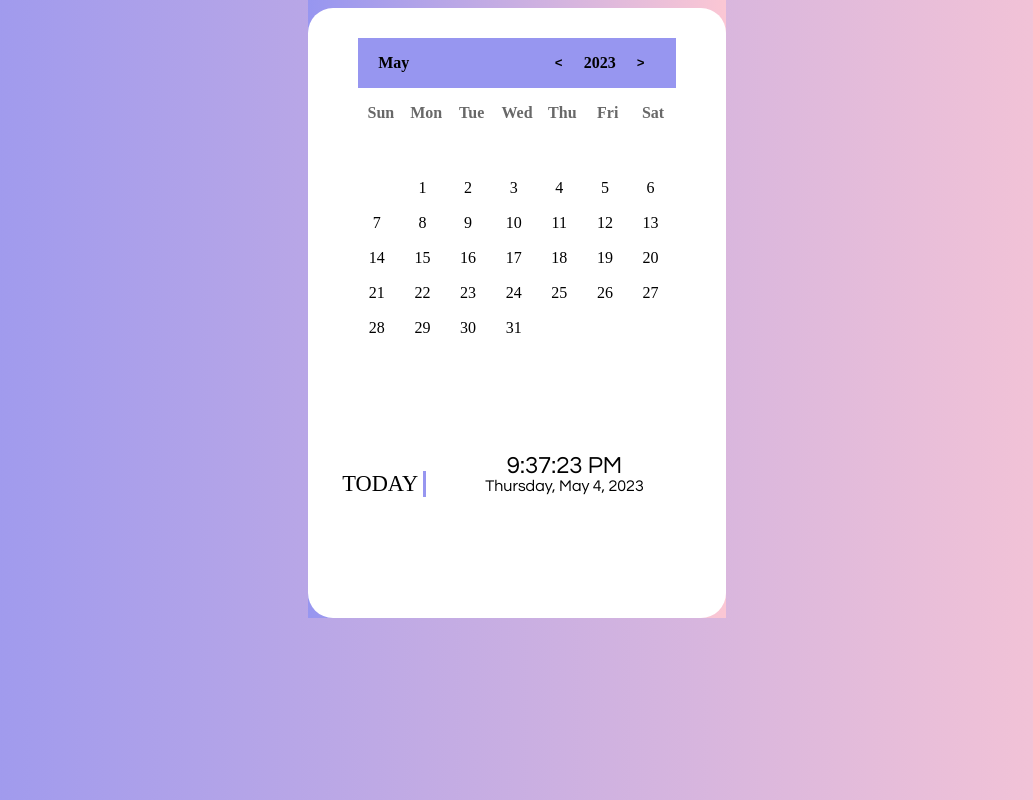
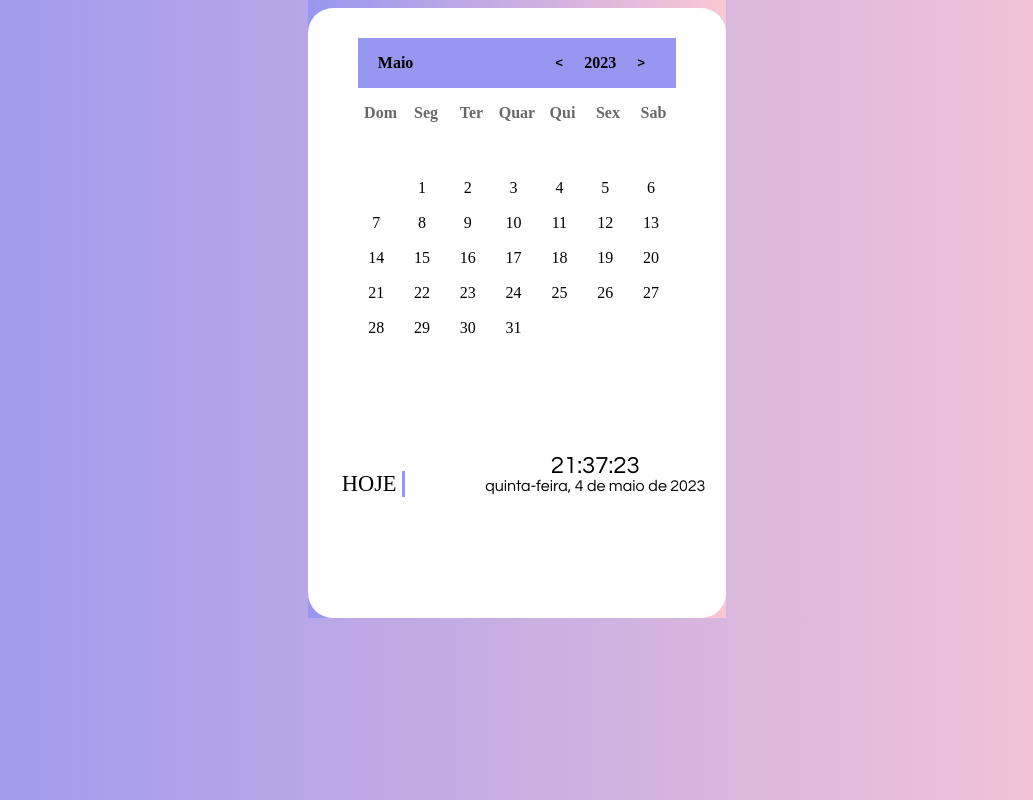
Before and after one commit to Nycholas7/Calendario-teste, a plain HTML site: page index.html in a window 1280 px wide. Shown: the whole page, without its empty margins (123-1156 px from the left). Drawn offline with Linux system fonts and the light colour scheme.

Commit message:
calendar

```diff
--- a/index.html
+++ b/index.html
@@ -1,5 +1,5 @@
 <!DOCTYPE html>
-<html lang="en">
+<html lang="pt-BR">
 <head>
     <meta charset="UTF-8">
     <meta http-equiv="X-UA-Compatible" content="IE=edge">
@@ -12,7 +12,7 @@
     <div class="container">
         <div class="calendar">
          <div class="calendar-header">
-            <span class="month-picker" id="month-picker"> May </span>
+            <span class="month-picker" id="month-picker"> Maio </span>
             <div class="year-picker" id="year-picker">
                 <span class="year-change" id="pre-year">
                     <pre><</pre>
@@ -26,13 +26,13 @@
 
         <div class="calendar-body">
             <div class="calendar-week-days">
-                <div>Sun</div>
-                <div>Mon</div>
-                <div>Tue</div>
-                <div>Wed</div>
-                <div>Thu</div>
-                <div>Fri</div>
-                <div>Sat</div>
+                <div>Dom</div>
+                <div>Seg</div>
+                <div>Ter</div>
+                <div>Quar</div>
+                <div>Qui</div>
+                <div>Sex</div>
+                <div>Sab</div>
             </div>
             <div class="calendar-days">
             </div>
@@ -40,10 +40,10 @@
         <div class="calendar-footer">
         </div>
         <div class="date-time-formate">
-            <div class="day-text-formate">TODAY</div>
+            <div class="day-text-formate">HOJE</div>
             <div class="date-time-value">
                 <div class="time-formate">17:38:20</div>
-                <div class="date-formate">04 - May - 2023</div>
+                <div class="date-formate">04 - Maio - 2023</div>
             </div>
         </div>
         <div class="month-list"></div>
--- a/script.js
+++ b/script.js
@@ -9,18 +9,18 @@ const isLeapYear = (year) => {
   };
   let calendar = document.querySelector('.calendar');
   const month_names = [
-    'January',
-    'February',
-    'March',
-    'April',
-    'May',
-    'June',
-    'July',
-    'August',
-    'September',
-    'October',
-    'November',
-    'December',
+    'Janeiro',
+    'Fevereiro',
+    'Março',
+    'Abril',
+    'Maio',
+    'Junho',
+    'Julho',
+    'Agosto',
+    'Setembro',
+    'Outubro',
+    'Novembro',
+    'Dezembro',
   ];
   let month_picker = document.querySelector('#month-picker');
   const dayTextFormate = document.querySelector('.day-text-formate');
@@ -132,7 +132,7 @@ const isLeapYear = (year) => {
     weekday: 'long',
   };
   const currentDateFormate = new Intl.DateTimeFormat(
-    'en-US',
+    'pt-BR',
     showCurrentDateOption
   ).format(currshowDate);
   todayShowDate.textContent = currentDateFormate;
@@ -143,7 +143,7 @@ const isLeapYear = (year) => {
       minute: 'numeric',
       second: 'numeric',
     };
-    const formateTimer = new Intl.DateTimeFormat('en-us', option).format(timer);
+    const formateTimer = new Intl.DateTimeFormat('pt-br', option).format(timer);
     let time = `${`${timer.getHours()}`.padStart(
       2,
       '0'
```
